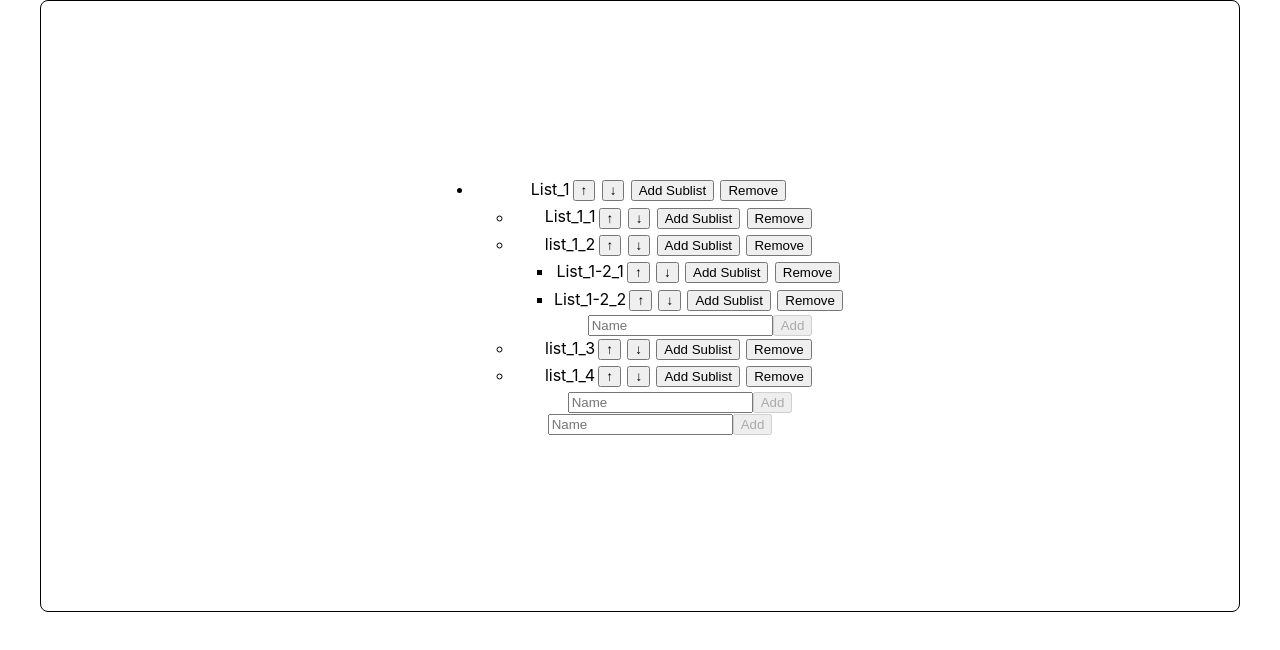
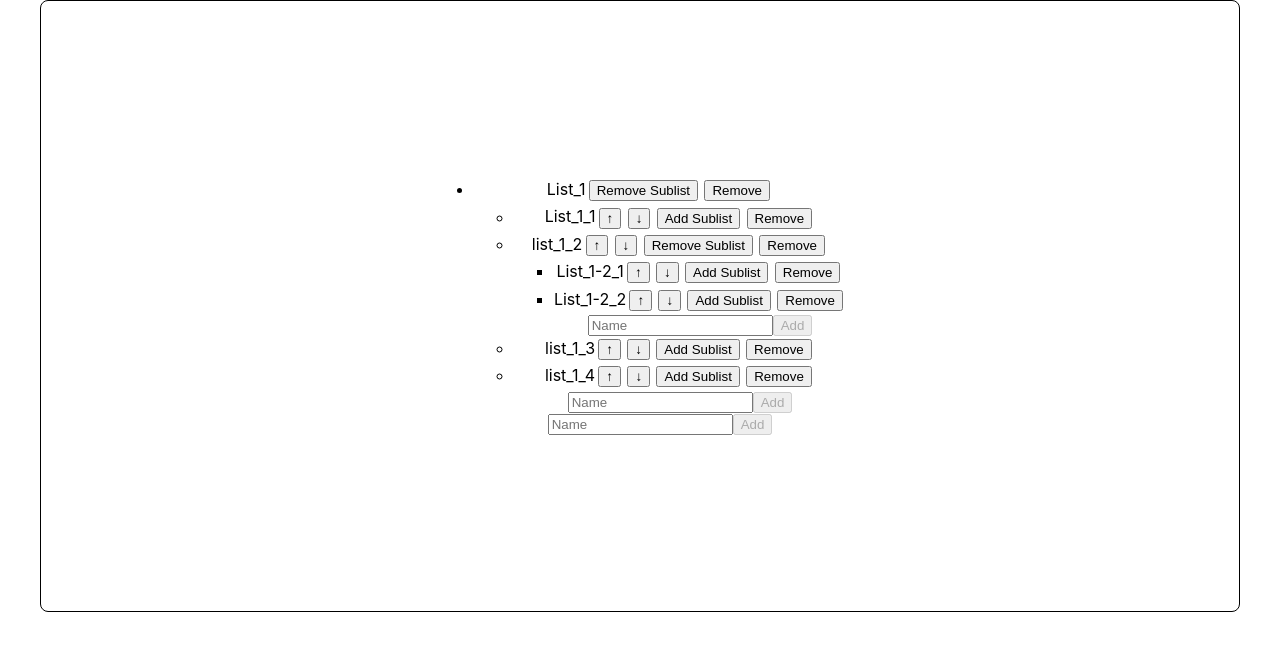
Before and after one commit to Sphinx7777/testFree_3, a React (Create React App) app: page / in a window 1280 px wide. Shown: the top 650 px of the page. Built offline with nearby package versions, Linux system fonts and the light colour scheme; what redux-localstorage-simple would draw is missing.

Commit message:
const start

```diff
--- /dev/null
+++ b/src/Components/Lists/List/ButtonsGroupRemove.jsx
@@ -0,0 +1,19 @@
+import React from 'react';
+import s from '../Lists.module.scss';
+
+export const ButtonsGroupRemove = () => {
+
+
+
+	return (
+		<>
+
+			<button className={s.add}>
+				Remove Sublist
+			</button>
+			<button className={s.remove}>
+				Remove
+			</button>
+		</>
+	);
+};
--- /dev/null
+++ b/src/Components/Lists/List/ButtonsGroupRemoveSublist.jsx
@@ -0,0 +1,24 @@
+import React from 'react';
+import s from '../Lists.module.scss';
+
+export const ButtonsGroupRemoveSublist = () => {
+
+
+
+	return (
+		<>
+			<button className={s.up}>
+				↑
+			</button>
+			<button className={s.down}>
+				↓
+			</button>
+			<button className={s.add}>
+				Remove Sublist
+			</button>
+			<button className={s.remove}>
+				Remove
+			</button>
+		</>
+	);
+};
--- a/src/Components/Lists/List/ListItem.jsx
+++ b/src/Components/Lists/List/ListItem.jsx
@@ -2,6 +2,8 @@ import React from 'react';
 import s from '../Lists.module.scss';
 import {ButtonsGroup} from "./ButtonsGroup";
 import {TextField} from "../TextField";
+import {ButtonsGroupRemove} from "./ButtonsGroupRemove";
+import {ButtonsGroupRemoveSublist} from "./ButtonsGroupRemoveSublist";
 
 const ListsWrap = [
 	{
@@ -57,20 +59,23 @@ export const ListItem = () => {
 
 	return (
 		<ul className={s.listsWrap}>
-			<li>List_1<ButtonsGroup/>
+			<li>List_1<ButtonsGroupRemove/>
 				<ul>
+
 					<li>List_1_1<ButtonsGroup/></li>
-					<li>list_1_2<ButtonsGroup/></li>
+
+					<li>list_1_2<ButtonsGroupRemoveSublist/></li>
 					<ul>
 						<li>List_1-2_1<ButtonsGroup/></li>
 						<li>List_1-2_2<ButtonsGroup/></li>
 						<TextField/>
 					</ul>
+
 					<li>list_1_3<ButtonsGroup/></li>
 					<li>list_1_4<ButtonsGroup/></li>
 					<TextField/>
+
 				</ul>
-
 			</li>
 			<TextField/>
 		</ul>
```
